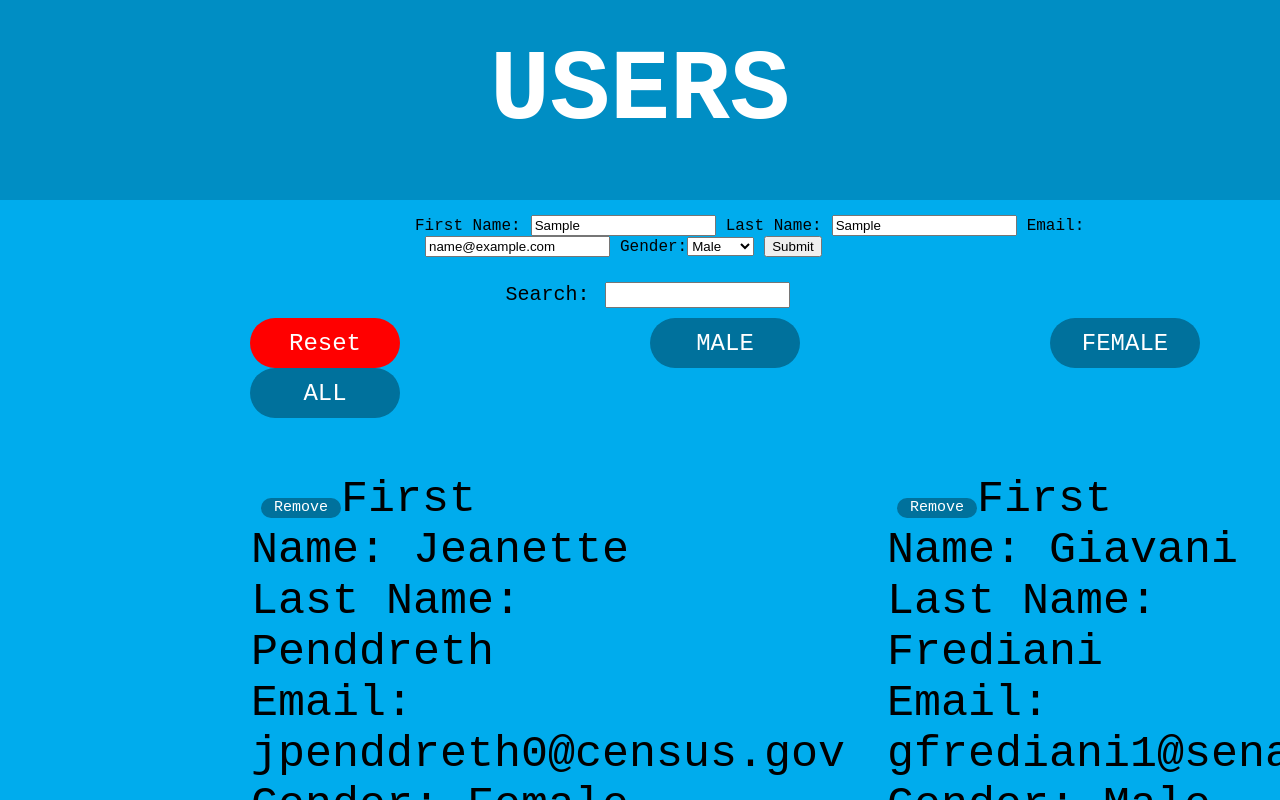
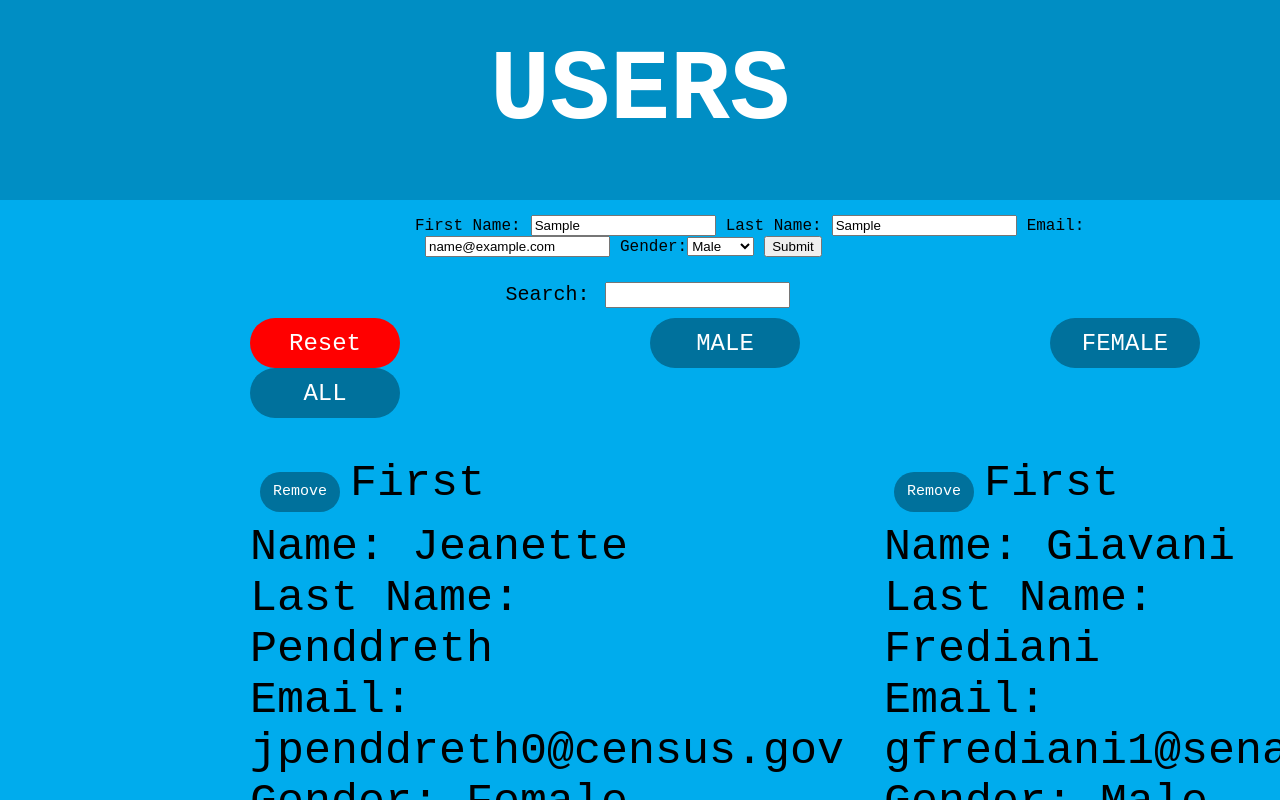
Before and after one commit to djole1998/ReactProject04, a React (Create React App) app: page / in a window 1280 px wide. Both pictures are taken after typing "Sample", "Sample", "name@example.com" into the empty fields and a click on the input 792 px from the left and 246 px from the top of the page. Shown: the top 800 px of the page. Built offline with nearby package versions, Linux system fonts and the light colour scheme.

Commit message:
remove user

```diff
--- a/src/ContactsList/Contact/Contact.css
+++ b/src/ContactsList/Contact/Contact.css
@@ -3,7 +3,7 @@ body {
     background-color: #00aced;
 }
 
-td {
+.userDiv {
     width: 30%;
     margin-left: 250px;
     display: inline-block;
@@ -48,7 +48,7 @@ button{
 }
 .removeButton {
     width: 80px;
-    height: 20px;
+    height: 40px;
     font-size: 15px;
-    margin-left: 10px;
+    margin:10px;
 }
--- a/src/ContactsList/Contact/Contact.js
+++ b/src/ContactsList/Contact/Contact.js
@@ -1,17 +1,17 @@
 import React from 'react';
-import classes from './Contact.css';
+import './Contact.css';
 
 class Contact extends React.Component {
     render() {
         const {first_name, last_name, email, gender} = this.props.contact;
         return (
-            <td className={classes.td}>
-                <button className='removeButton' onClick={this.props.removeUser.bind(this, this.props.contact)}>Remove</button>
+            <div className='userDiv'>
+                <button className='removeButton' onClick={ this.props.removeUser.bind(this, this.props.contact)}>Remove</button>
                 First Name: {first_name}<br/>
                 Last Name: {last_name}<br/>
                 Email: {email}<br/>
                 Gender: {gender}
-            </td>
+            </div>
         );
     }
 }
--- a/src/ContactsList/ContactsList.js
+++ b/src/ContactsList/ContactsList.js
@@ -11,6 +11,8 @@ class ContactsList extends Component {
             search: '',
             isDisabled: true,
         };
+
+        this.removeUser = this.removeUser.bind(this);
     }
 
     showUsers(e) {
@@ -28,7 +30,6 @@ class ContactsList extends Component {
             filteredContacts: filtered,
             isDisabled: false
         });
-        console.log(this.state.filteredContacts);
     }
 
     searchUsers(event) {
@@ -70,18 +71,18 @@ class ContactsList extends Component {
     // };
 
     removeUser(contact){
-        console.log(contact.id);
+        this.setState({
+           filteredContacts: this.state.filteredContacts.filter(filteredContact => filteredContact.id !== contact.id)
+        });
     //     const users = this.state.filteredContacts;
     //     for(let i = 0; i < users.length; i++){
     //         if(users[i] === contact.id){
     //             users.splice(i,1);
-    //     }
-    // }
+    //          }
+    //      }
     //     this.setState({
     //     })
     }
-
-
 
     submitForm(event) {
         this.props.contacts.push({
@@ -91,8 +92,10 @@ class ContactsList extends Component {
             "email": event.target[2].value,
             "gender": event.target[3].value
         });
+
         event.preventDefault();
         this.showUsers();
+
     }
 
     render() {
@@ -124,11 +127,12 @@ class ContactsList extends Component {
                     <button onClick={this.showUsers.bind(this, 'Female')}>FEMALE</button>
                     <button onClick={this.showUsers.bind(this)}>ALL</button>
                 </div>
-                <p>
-                    {searchedUsers.map(contact => <Contact removeUser={this.removeUser} contact={contact}
-                                                              key={contact.id}/>
+
+                    {searchedUsers.map(contact => <Contact removeUser={this.removeUser}
+                                                           contact={contact}
+                                                           key={contact.id}/>
                     )}
-                </p>
+
             </div>
         );
     }
```
